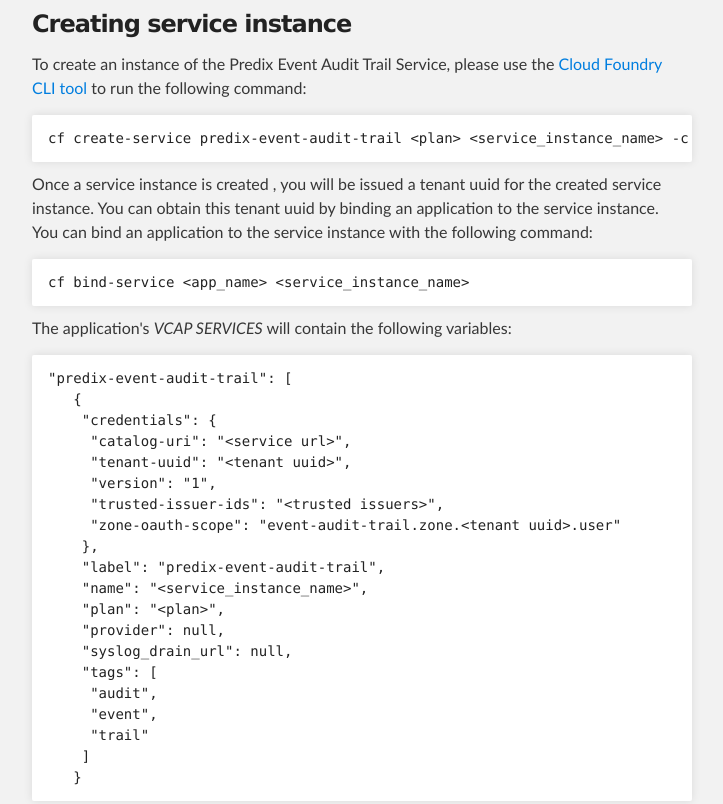
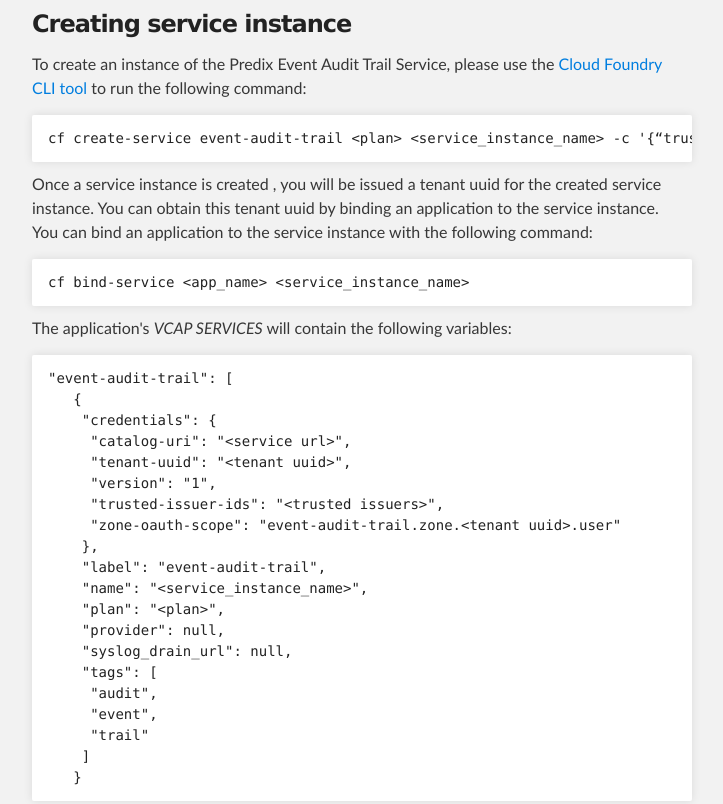
Before and after one commit to adityakn/event-audit-trail-documentation, a plain HTML site: page index.html in a window 1280 px wide. Shown: the part 1240-2044 px from the top of the page, without its empty margins (288-1011 px from the left). Drawn offline with Linux system fonts and the light colour scheme.

```diff
--- a/index.html
+++ b/index.html
@@ -92,7 +92,7 @@
 
 <p>To create an instance of the Predix Event Audit Trail Service, please use the <a href="https://github.com/cloudfoundry/cli">Cloud Foundry CLI tool</a> to run the following command:</p>
 
-<pre><code>cf create-service predix-event-audit-trail &lt;plan&gt; &lt;service_instance_name&gt; -c '{“trustedIssuerId”: “&lt;predix uaa instance url&gt;/oauth/token”}'
+<pre><code>cf create-service event-audit-trail &lt;plan&gt; &lt;service_instance_name&gt; -c '{“trustedIssuerId”: “&lt;predix uaa instance url&gt;/oauth/token”}'
 </code></pre>
 
 <p>Once a service instance is created , you will be issued a tenant uuid for the created service instance.  You can obtain this tenant uuid by binding an application to
@@ -103,7 +103,7 @@ the service instance.  You can bind an application to the service instance with
 
 <p>The application's <em>VCAP SERVICES</em> will contain the following variables:</p>
 
-<pre><code>"predix-event-audit-trail": [
+<pre><code>"event-audit-trail": [
    {
     "credentials": {
      "catalog-uri": "&lt;service url&gt;",
@@ -112,7 +112,7 @@ the service instance.  You can bind an application to the service instance with
      "trusted-issuer-ids": "&lt;trusted issuers&gt;",
      "zone-oauth-scope": "event-audit-trail.zone.&lt;tenant uuid&gt;.user"
     },
-    "label": "predix-event-audit-trail",
+    "label": "event-audit-trail",
     "name": "&lt;service_instance_name&gt;",
     "plan": "&lt;plan&gt;",
     "provider": null,
```
Also changed, not shown: params.json (+1 -1 lines).
